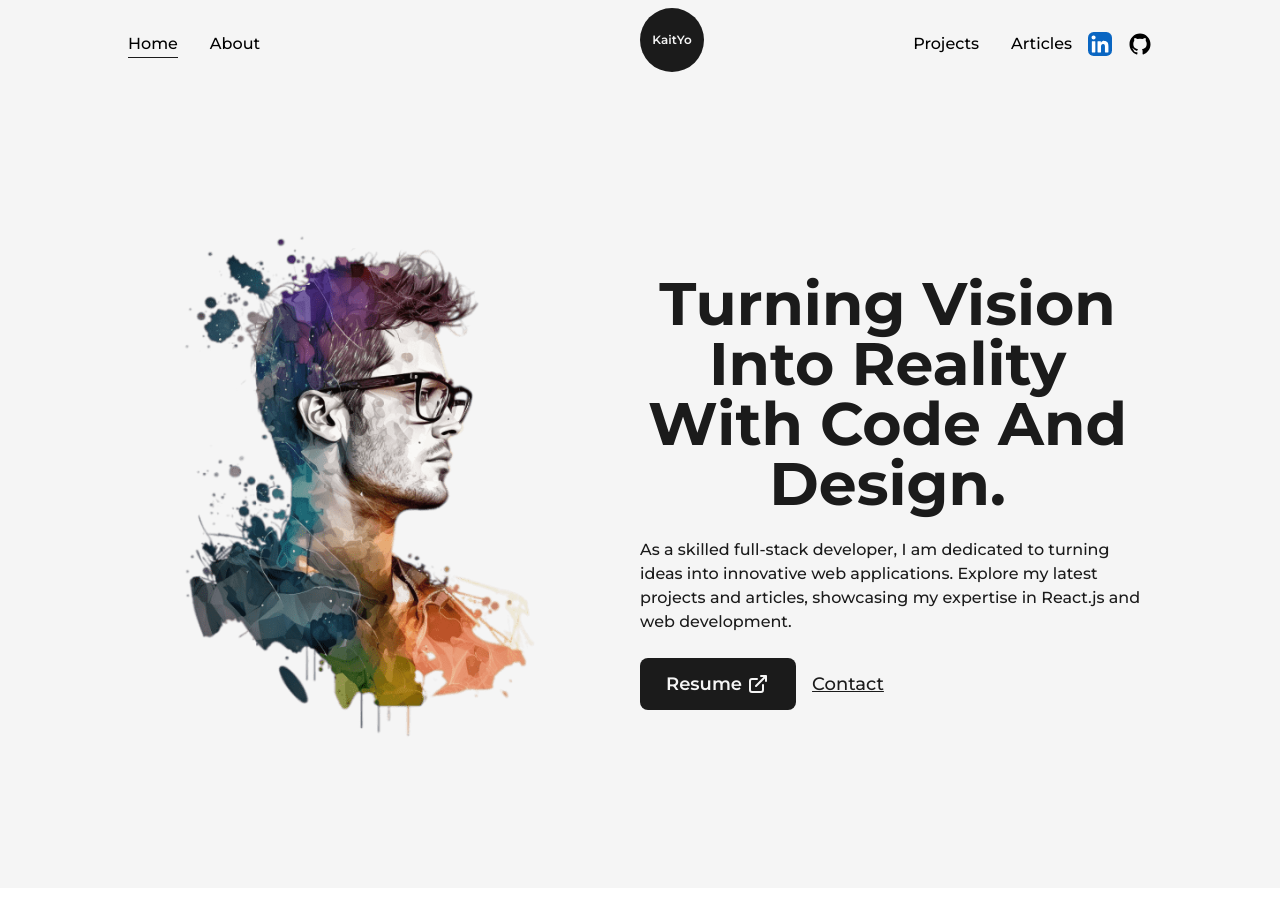
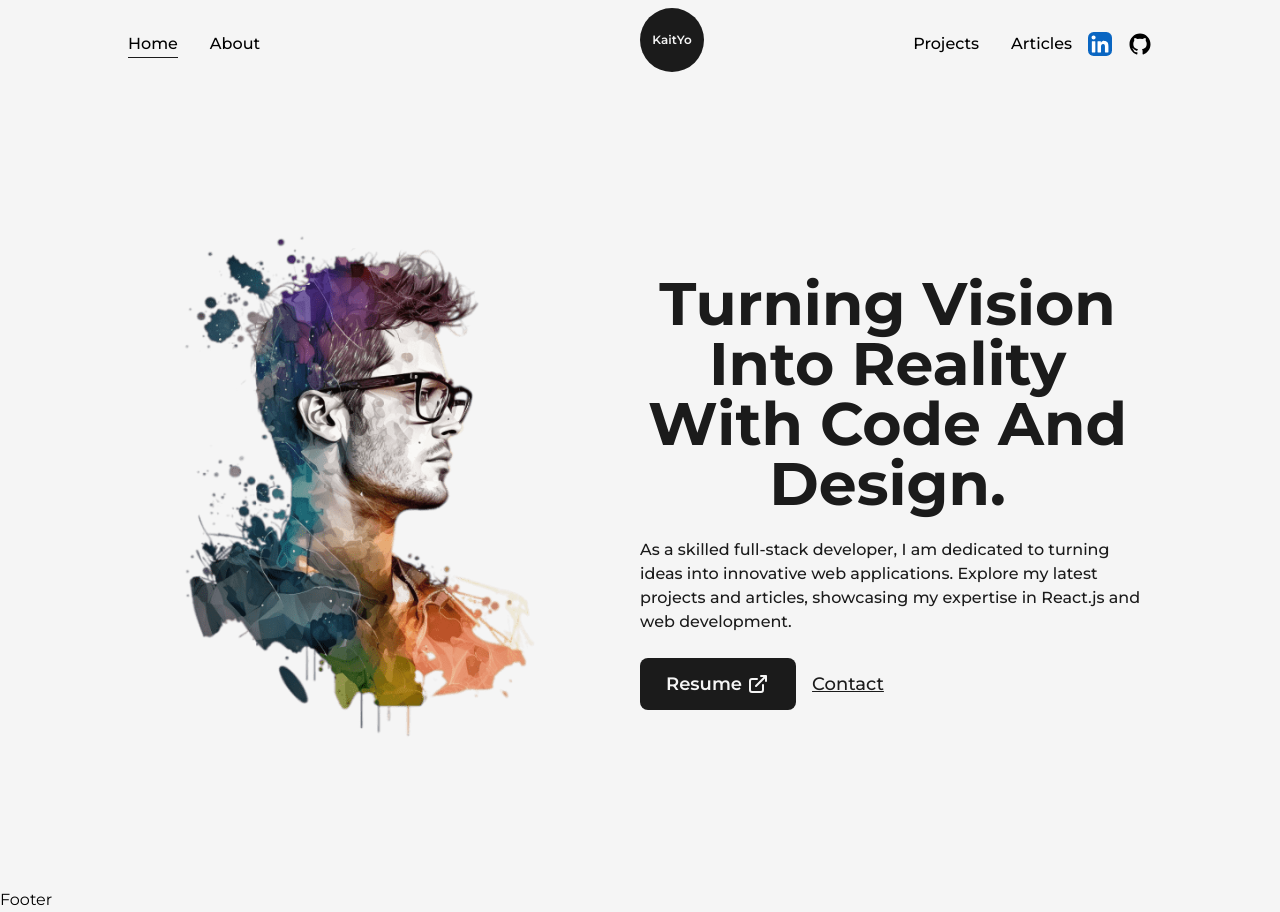
Before and after one commit to Kaityoun/MyPortfolio, a Next.js app: page / in a window 1280 px wide. Before the commit the page ends 888 px from the top, so only its background shows below. Built offline with nearby package versions, Linux system fonts and the light colour scheme.

Commit message:
Created Footer.js and added Footer to _app.js

```diff
--- /dev/null
+++ b/src/components/Footer.js
@@ -0,0 +1,9 @@
+import React from 'react'
+
+const Footer = ()=> {
+    return(
+        <div>Footer</div>
+    )
+}
+
+export default Footer
--- a/src/pages/_app.js
+++ b/src/pages/_app.js
@@ -2,6 +2,7 @@
 import {Montserrat} from "next/font/google"
 import Head from "next/head";
 import NavBar from '@/components/NavBar';
+import Footer from '@/components/Footer';
 
 const montserrat = Montserrat({
   subsets: ["latin"],
@@ -18,6 +19,7 @@
       <main className={`${montserrat.variable} font-mont bg-light w-full min-h-screen`}>
         <NavBar />
         <Component {...pageProps} />
+        <Footer />
       </main>
     </>
   );
```
